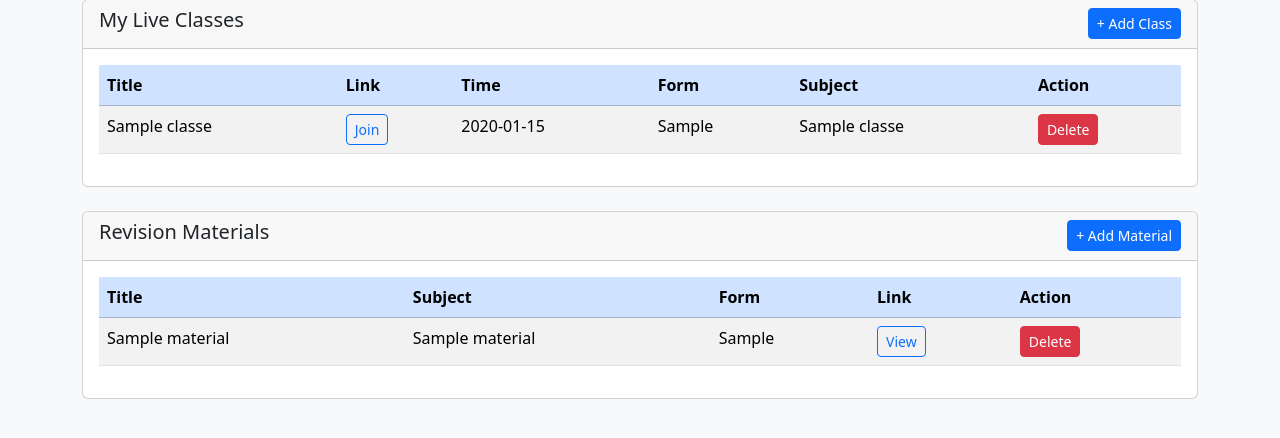
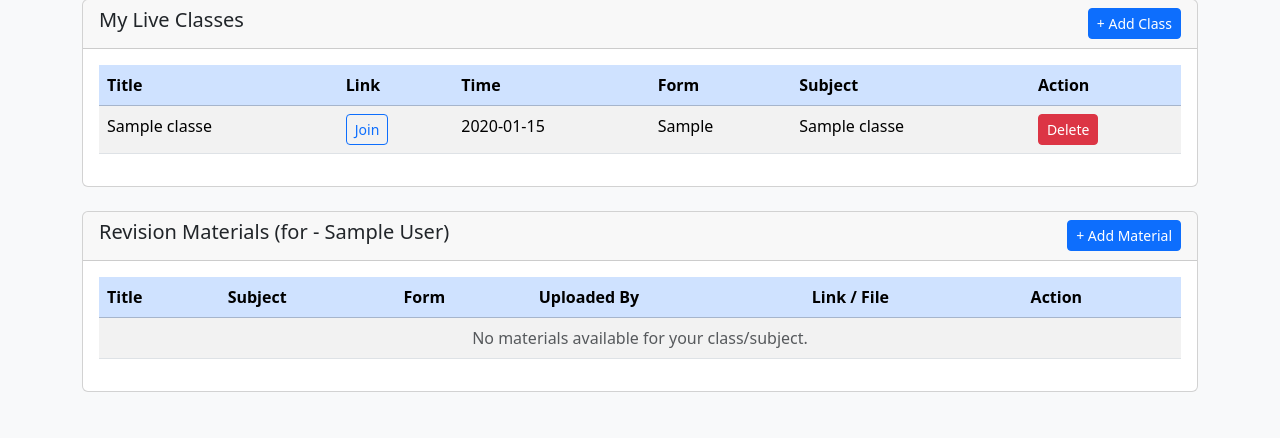
Before and after one commit to sakwasilas/hschool, a Flask app: page /teacher_dashboard in a window 1280 px wide. Shown: the part 134-572 px from the top of the page. Run offline with Flask 3, Linux system fonts and the light colour scheme; the visitor is signed in with stand-in values (Sample User, id 1); tables that the repository leaves empty hold one stand-in row (values such as "Sample post").

Commit message:
uploaded to github

```diff
--- a/app.py
+++ b/app.py
@@ -26,17 +26,19 @@ os.makedirs(app.config['UPLOAD_FOLDER'], exist_ok=True)
 # -----------------------
 # Role-based decorator
 # -----------------------
-def role_required(required_role):
+def role_required(*roles):
     def decorator(f):
         @wraps(f)
         def wrapped(*args, **kwargs):
             if "user_id" not in session or "role" not in session:
                 return redirect(url_for("login"))
-            if session["role"] != required_role:
+            if session["role"] not in roles:
                 return "Access Denied", 403
             return f(*args, **kwargs)
         return wrapped
     return decorator
+
+
 
 # -----------------------
 # Home
@@ -50,6 +52,7 @@ def home():
 # -----------------------
 @app.route("/login", methods=["GET", "POST"])
 def login():
+
     if request.method == "POST":
         username = request.form.get("username", "").strip()
         password = request.form.get("password", "").strip()
@@ -75,8 +78,9 @@ def login():
                     session["role"] = user.role
 
                     # Admin login
-                    if user.role == "admin":
+                    if user.role in ("admin", "coordinator"):
                         return redirect(url_for("admin_dashboard"))
+
 
                     # Teacher login
                     elif user.role == "teacher":
@@ -372,9 +376,6 @@ def student_dashboard():
     finally:
         db.close()
 
-# -----------------------
-# Teacher Dashboard
-# -----------------------
 @app.route("/teacher_dashboard")
 def teacher_dashboard():
     if 'user_id' not in session or session.get('role') != 'teacher':
@@ -382,34 +383,53 @@ def teacher_dashboard():
 
     db = SessionLocal()
     try:
+        # Get teacher object
         teacher = db.query(Teacher).filter_by(user_id=session['user_id']).first()
-        # provide teacher relevant lists
-        live_classes = db.query(LiveClass).all()
-        revision_materials = db.query(RevisionMaterial).all()
-        # you can filter to teacher's items if you add a column (teacher_id) to models
-        return render_template('teachers/teachers_dashboard.html', teacher=teacher,
-                               live_classes=live_classes, revision_materials=revision_materials)
+        if not teacher:
+            return "Teacher not found", 404
+
+        # Teacher's live classes
+        live_classes = db.query(LiveClass).filter_by(teacher_id=teacher.id).all()
+
+        # Get all forms this teacher teaches
+        teacher_forms = [lc.form for lc in live_classes if lc.form]
+
+        # Revision materials filtered by teacher's forms and subject
+        revision_materials = db.query(RevisionMaterial).filter(
+            RevisionMaterial.form.in_(teacher_forms),
+            RevisionMaterial.subject == teacher.subject
+        ).all()
+
+        return render_template(
+            'teachers/teachers_dashboard.html',
+            teacher=teacher,
+            live_classes=live_classes,
+            revision_materials=revision_materials
+        )
     finally:
         db.close()
 
-# -----------------------
-# Admin Dashboard
-# -----------------------
+
+
 @app.route('/admin')
-@role_required("admin")
+@role_required("admin", "coordinator")
 def admin_dashboard():
     db = SessionLocal()
     try:
+        # Get the logged-in user
+        user = db.query(User).filter_by(id=session["user_id"]).first()
+        role_label = "Coordinator" if user.role == "coordinator" else "Admin"
+
         live_classes = db.query(LiveClass).all()
         revision_materials = db.query(RevisionMaterial).all()
         videos = db.query(Video).all()
         current_year = datetime.now().year
 
-        # 🧩 Add counts for dashboard cards
+        # Counts for dashboard cards
         total_students = db.query(CompleteProfile).count()
         total_teachers = db.query(Teacher).count()
 
-        # 🧩 Add pending approval counts
+        # Pending approvals
         pending_teachers = db.query(Teacher).filter_by(is_approved=False).count()
         pending_students = (
             db.query(CompleteProfile).filter_by(is_approved=False).count()
@@ -419,6 +439,7 @@ def admin_dashboard():
 
         return render_template(
             "admin/admin_dashboard.html",
+            role_label=role_label,
             live_classes=live_classes,
             revision_materials=revision_materials,
             videos=videos,
@@ -435,7 +456,7 @@ def admin_dashboard():
 # Admin CRUD - Live Classes
 # -----------------------
 @app.route("/admin/live_class/add", methods=["POST","GET"])
-@role_required("admin")
+@role_required("admin", "coordinator")
 def add_live_class():
     db = SessionLocal()
     try:
@@ -467,7 +488,7 @@ def add_live_class():
 
 
 @app.route("/admin/live_class/edit/<int:class_id>", methods=["GET", "POST"])
-@role_required("admin")
+@role_required("admin", "coordinator")
 def edit_live_class(class_id):
     db = SessionLocal()
     try:
@@ -486,7 +507,7 @@ def edit_live_class(class_id):
         db.close()
 
 @app.route("/admin/live_class/delete/<int:class_id>", methods=["POST"])
-@role_required("admin")
+@role_required("admin", "coordinator")
 def delete_live_class(class_id):
     db = SessionLocal()
     try:
@@ -505,7 +526,7 @@ def delete_live_class(class_id):
 # Admin CRUD - Materials
 # -----------------------
 @app.route('/admin/material/add', methods=['GET', 'POST'])
-@role_required("admin")
+@role_required("admin", "coordinator")
 def add_material():
     if request.method == 'POST':
         db = SessionLocal()
@@ -552,7 +573,7 @@ def add_material():
     return redirect(url_for('admin_dashboard'))
 
 @app.route("/admin/material/edit/<int:material_id>", methods=["GET", "POST"])
-@role_required("admin")
+@role_required("admin", "coordinator")
 def edit_material(material_id):
     db = SessionLocal()
     try:
@@ -569,7 +590,7 @@ def edit_material(material_id):
         db.close()
 
 @app.route("/admin/material/delete/<int:material_id>", methods=["POST"])
-@role_required("admin")
+@role_required("admin", "coordinator")
 def delete_material(material_id):
     db = SessionLocal()
     try:
@@ -621,7 +642,7 @@ def add_video():
     return redirect(url_for('admin_dashboard'))
 
 @app.route("/admin/video/edit/<int:video_id>", methods=["GET", "POST"])
-@role_required("admin")
+@role_required("admin", "coordinator")
 def edit_video(video_id):
     db = SessionLocal()
     try:
@@ -638,7 +659,7 @@ def edit_video(video_id):
         db.close()
 
 @app.route("/admin/video/delete/<int:video_id>")
-@role_required("admin")
+@role_required("admin", "coordinator")
 def delete_video(video_id):
     db = SessionLocal()
     try:
@@ -654,7 +675,7 @@ def delete_video(video_id):
 # Manage students (admin)
 # -----------------------
 @app.route("/admin/manage_students")
-@role_required("admin")
+@role_required("admin", "coordinator")
 def manage_students():
     db = SessionLocal()
     try:
@@ -682,8 +703,64 @@ def manage_students():
     finally:
         db.close()
 
+
+#student upload back materials
+
+@app.route("/student/material/upload", methods=["GET", "POST"])
+@role_required("student")
+def student_upload_material():
+    if request.method == "POST":
+        db = SessionLocal()
+        try:
+            title = request.form.get("title", "").strip()
+            subject = request.form.get("subject", "").strip()
+            form_class = request.form.get("form", "").strip()
+            file = request.files.get("file")
+            link = request.form.get("link", "").strip()
+
+            if not title or not subject or not form_class:
+                flash("All fields are required!", "danger")
+                return redirect(url_for("student_dashboard"))
+
+            # Case 1: Google Drive link
+            if link:
+                if "drive.google.com/file/d/" in link:
+                    file_id = link.split("/d/")[1].split("/")[0]
+                    link = f"https://drive.google.com/uc?export=download&id={file_id}"
+
+            # Case 2: File upload
+            elif file and allowed_file(file.filename):
+                filename = secure_filename(file.filename)
+                file_path = os.path.join(app.config["UPLOAD_FOLDER"], filename)
+                file.save(file_path)
+                link = url_for("static", filename=f"materials/{filename}")
+
+            else:
+                flash("You must provide either a file or a valid Google Drive link.", "danger")
+                return redirect(url_for("student_dashboard"))
+
+            # Save to DB
+            new_material = RevisionMaterial(
+                title=title,
+                subject=subject,
+                form=form_class,
+                link=link,
+                uploaded_by="student",          # Optional: track who uploaded
+                uploaded_by_id=session["user_id"]
+            )
+            db.add(new_material)
+            db.commit()
+            flash("✅ Material uploaded successfully!", "success")
+        finally:
+            db.close()
+
+        return redirect(url_for("student_dashboard"))
+
+    return render_template("students/upload_material.html")
+
+
 @app.route('/mark_paid/<int:student_id>')
-@role_required("admin")
+@role_required("admin", "coordinator")
 def mark_paid(student_id):
     db = SessionLocal()
     try:
@@ -705,7 +782,7 @@ def mark_paid(student_id):
     return redirect(url_for("admin_dashboard"))
 
 @app.route('/mark_blocked/<int:student_id>')
-@role_required("admin")
+@role_required("admin", "coordinator")
 def mark_blocked(student_id):
     db = SessionLocal()
     try:
@@ -730,7 +807,7 @@ def mark_blocked(student_id):
 # AJAX endpoints (admin)
 # -----------------------
 @app.route("/api/add_item", methods=["POST"])
-@role_required("admin")
+@role_required("admin", "coordinator")
 def add_item():
     data = request.json
     db = SessionLocal()
@@ -768,7 +845,7 @@ def add_item():
         db.close()
 
 @app.route("/api/update_item/<string:item_type>/<int:item_id>", methods=["PUT"])
-@role_required("admin")
+@role_required("admin", "coordinator")
 def update_item(item_type, item_id):
     data = request.json
     db = SessionLocal()
@@ -789,7 +866,7 @@ def update_item(item_type, item_id):
         db.close()
 
 @app.route("/api/delete_item/<string:item_type>/<int:item_id>", methods=["DELETE"])
-@role_required("admin")
+@role_required("admin", "coordinator")
 def delete_item(item_type, item_id):
     db = SessionLocal()
     try:
@@ -966,7 +1043,7 @@ def teacher_delete_material(material_id):
 # Manage teachers (admin)
 # -----------------------
 @app.route("/admin/manage_teachers")
-@role_required("admin")
+@role_required("admin", "coordinator")
 def manage_teachers():
     db = SessionLocal()
     try:
@@ -976,7 +1053,7 @@ def manage_teachers():
         db.close()
 
 @app.route("/admin/approve_teacher/<int:teacher_id>")
-@role_required("admin")
+@role_required("admin", "coordinator")
 def approve_teacher(teacher_id):
     db = SessionLocal()
     try:
@@ -993,7 +1070,7 @@ def approve_teacher(teacher_id):
     return redirect(url_for("manage_teachers"))
 
 @app.route("/admin/block_teacher/<int:teacher_id>")
-@role_required("admin")
+@role_required("admin", "coordinator")
 def block_teacher(teacher_id):
     db = SessionLocal()
     try:
--- a/templates/admin/admin_dashboard.html
+++ b/templates/admin/admin_dashboard.html
@@ -78,7 +78,7 @@
 
   <!-- Content -->
   <div class="content">
-    <h3 class="mb-4">Admin Dashboard</h3>
+    <h3 class="mb-4">Ace education-Dashboard</h3>
 
     <!-- ✅ NEW ADMIN OVERVIEW SECTION -->
     <div class="container mb-4">
--- a/templates/register.html
+++ b/templates/register.html
@@ -46,6 +46,7 @@
                                 <option value="student">Student</option>
                                 <option value="teacher">Teacher</option>
                                 <option value="admin">Admin</option>
+                                <option value="coordinator">Coordinator</option>
                             </select>
                         </div>
 
--- a/templates/teachers/teachers_dashboard.html
+++ b/templates/teachers/teachers_dashboard.html
@@ -52,25 +52,50 @@
   <!-- MATERIALS -->
   <div class="card mb-4">
     <div class="card-header d-flex justify-content-between align-items-center">
-      <h5>Revision Materials</h5>
+      <h5>Revision Materials (for {{ teacher.form }} - {{ teacher.subject }})</h5>
       <button class="btn btn-primary btn-sm" data-bs-toggle="modal" data-bs-target="#materialModal">+ Add Material</button>
     </div>
     <div class="card-body table-responsive">
       <table class="table table-striped">
-        <thead class="table-primary"><tr><th>Title</th><th>Subject</th><th>Form</th><th>Link</th><th>Action</th></tr></thead>
+        <thead class="table-primary">
+          <tr>
+            <th>Title</th>
+            <th>Subject</th>
+            <th>Form</th>
+            <th>Uploaded By</th>
+            <th>Link / File</th>
+            <th>Action</th>
+          </tr>
+        </thead>
         <tbody>
           {% for m in revision_materials %}
           <tr>
             <td>{{ m.title }}</td>
             <td>{{ m.subject }}</td>
             <td>{{ m.form }}</td>
-            <td><a href="{{ m.link }}" target="_blank" class="btn btn-sm btn-outline-primary">View</a></td>
+            <td>{{ m.uploaded_by }}</td>
             <td>
+              {% if m.link %}
+                <a href="{{ m.link }}" target="_blank" class="btn btn-sm btn-outline-primary">View Link</a>
+              {% elif m.file_path %}
+                <a href="{{ url_for('download_file', path=m.file_path) }}" target="_blank" class="btn btn-sm btn-outline-success">Download PDF</a>
+              {% else %}
+                N/A
+              {% endif %}
+            </td>
+            <td>
+              {% if m.uploaded_by == 'teacher' and m.uploader_id == teacher.user_id %}
               <form method="POST" action="{{ url_for('teacher_delete_material', material_id=m.id) }}" style="display:inline;">
                 <button class="btn btn-sm btn-danger">Delete</button>
               </form>
+              {% else %}
+                <!-- Cannot delete student materials -->
+                -
+              {% endif %}
             </td>
           </tr>
+          {% else %}
+          <tr><td colspan="6" class="text-center text-muted">No materials available for your class/subject.</td></tr>
           {% endfor %}
         </tbody>
       </table>
```
Also changed, not shown: models.py (+16 -12 lines), templates/students/student_dashboard.html (+33 -74 lines), templates/students/upload_material.html (added, +39 -0 lines).
